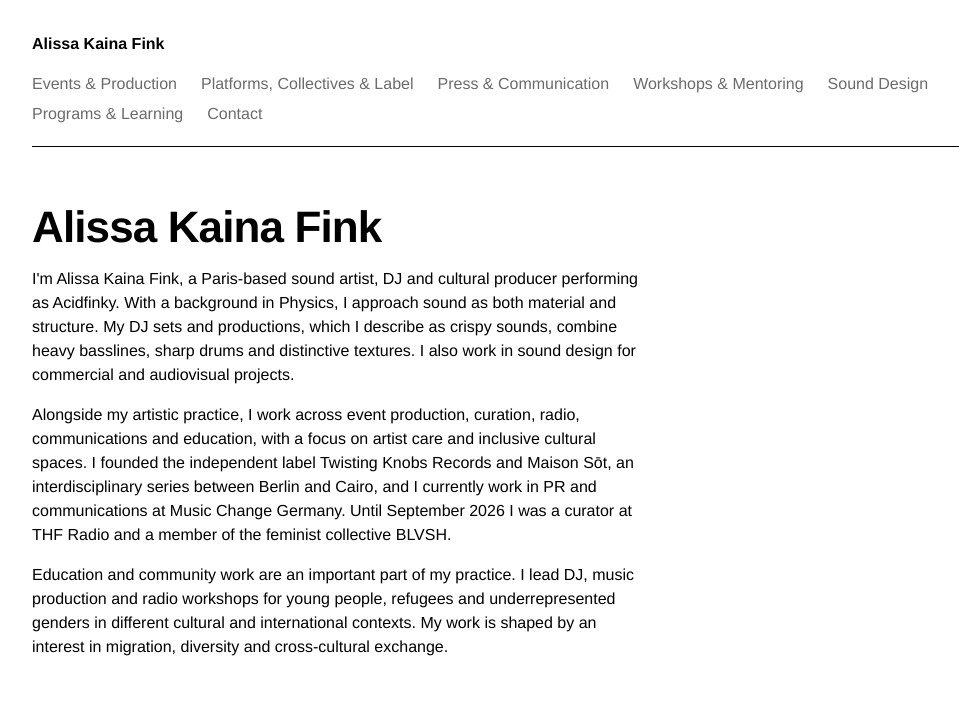
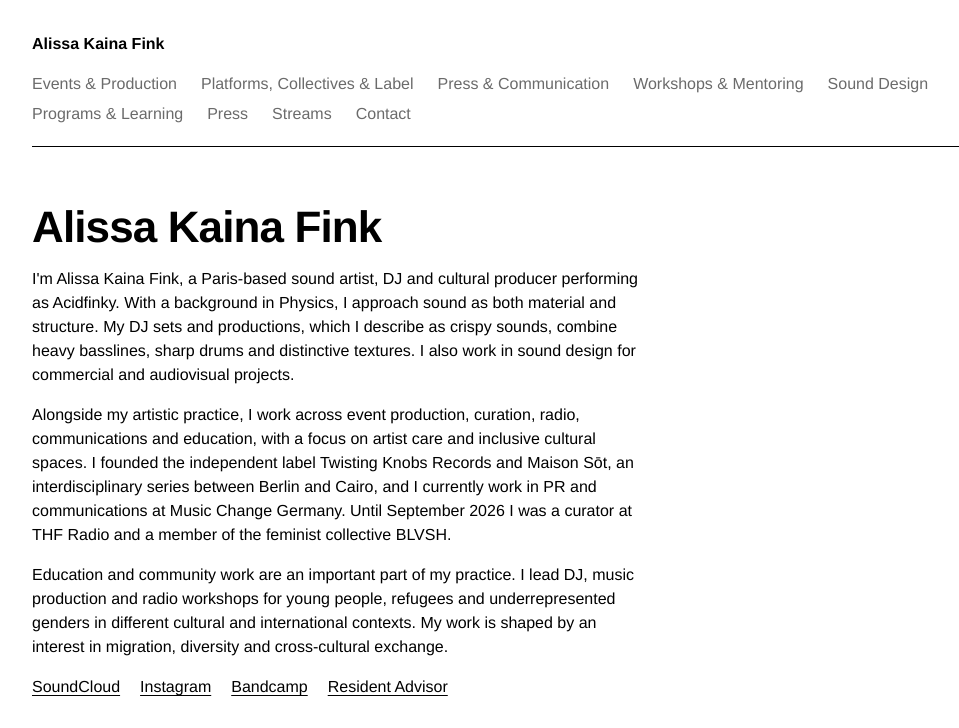
Before and after one commit to acidfinky/acidfinky, a plain HTML site: page index.html in a window 1280 px wide. Shown: the top 728 px of the page, without its empty margins (132-1091 px from the left). Drawn offline with Linux system fonts and the light colour scheme.

Commit message:
Add files via upload

```diff
--- a/index.html
+++ b/index.html
@@ -69,6 +69,7 @@ const SITE = {
   /* Press photo: put your file in the "images" folder and keep this name, or change it. Leave "" to hide. */
   photo: "images/press.jpg",
   photoCaption: "Photo: add credit here",
+  links: [["SoundCloud","https://soundcloud.com/acidfinky"],["Instagram","https://www.instagram.com/acidfinky/"],["Bandcamp","https://twistingknobsrecords.bandcamp.com/music"],["Resident Advisor","https://ra.co/dj/acidfinky"]],
   bio: [
     "I'm Alissa Kaina Fink, a Paris-based sound artist, DJ and cultural producer performing as Acidfinky. With a background in Physics, I approach sound as both material and structure. My DJ sets and productions, which I describe as crispy sounds, combine heavy basslines, sharp drums and distinctive textures. I also work in sound design for commercial and audiovisual projects.",
     "Alongside my artistic practice, I work across event production, curation, radio, communications and education, with a focus on artist care and inclusive cultural spaces. I founded the independent label Twisting Knobs Records and Maison Sōt, an interdisciplinary series between Berlin and Cairo, and I currently work in PR and communications at Music Change Germany. Until September 2026 I was a curator at THF Radio and a member of the feminist collective BLVSH.",
@@ -96,13 +97,13 @@ const PAGES = [
    intro:"Radio, collectives, and my own label and event series.",
    items:[
    { date:"2026 – present", place:"Berlin / Cairo", title:"Maison Sōt", role:"Founder",
-     text:["An interdisciplinary series between Berlin and Cairo for music, art, food and workshops. Its first public event was a women-only Ableton Live workshop in Cairo with Dhamma, followed by an evening at arkaoda Berlin."], links:[], images:[], video:"" },
+     text:["An interdisciplinary series between Berlin and Cairo for music, art, food and workshops. Its first public event was a women-only Ableton Live workshop in Cairo with Dhamma, followed by an evening at arkaoda Berlin."], links:[["Instagram","https://www.instagram.com/maison_sot/"],["Article","https://mixmagmena.com/read/a-women-only-ableton-live-workshop-took-place-in-cairo-news"]], images:[], video:"" },
    { date:"Jan 2023 – present", place:"Berlin", title:"Twisting Knobs Records", role:"Founder",
-     text:["Self-funded independent label."], links:[], images:[], video:"" },
+     text:["Self-funded independent label."], links:[["Instagram","https://www.instagram.com/twistingknobsrecords/"],["Bandcamp","https://twistingknobsrecords.bandcamp.com/music"]], images:[], video:"" },
    { date:"Jan 2021 – Sep 2026", place:"Berlin", title:"THF Radio", role:"Curator & Organiser (voluntary)",
      text:["Curatorial and organisational work at a community-based, diversity-focused radio station. Coordination with artists, collectives and community initiatives.","Vinyl DJ workshops for underrepresented genders and BIPOC individuals. Radio production workshops for minors with refugee background."], links:[], images:[], video:"" },
    { date:"Jun 2020 – Sep 2026", place:"Berlin", title:"BLVSH", role:"Event Producer & Organiser (voluntary)",
-     text:["Events, workshops and radio broadcasts. Awareness work and safer spaces for women, trans and non-binary artists."], links:[], images:[], video:"" }
+     text:["Events, workshops and radio broadcasts. Awareness work and safer spaces for women, trans and non-binary artists."], links:[["Instagram","https://www.instagram.com/blvsh.berlin/"]], images:[], video:"" }
  ]},
  { id:"communication", title:"Press & Communication",
    intro:"Communication, press and video work for music organisations and labels.",
@@ -110,17 +111,19 @@ const PAGES = [
    { date:"2026", place:"Berlin", title:"Low End Therapy Records", role:"Video editing and reels",
      text:["Video editing and short-form reels for the label."], links:[], images:[], video:"" },
    { date:"Apr 2025 – present", place:"Berlin", title:"Music Change Germany (previously Music Women* Germany)", role:"PR & Communications (paid)",
-     text:["Responsible for all social media, including social media strategy. Video editing, website, editorial work and press.","Occasional workshop coordination."], links:[], images:[], video:"" }
+     text:["Responsible for all social media, including social media strategy. Video editing, website, editorial work and press.","Occasional workshop coordination."], links:[["Instagram","https://www.instagram.com/musicchangegermany/"]], images:[], video:"" }
  ]},
  { id:"teaching", title:"Workshops & Mentoring",
    intro:"Courses and workshops I teach, mostly for women, trans and non-binary people and young refugees.",
    items:[
+   { date:"Jun 2026", place:"Berlin", title:"Berlin School of Sound", role:"Instructor",
+     text:["Beginner DJ workshop."], links:[["More info","https://www.berlinschoolofsound.com/about/our-teachers-berlin-school-of-sound/acidfinky-dj/"]], images:[], video:"" },
    { date:"May 2026", place:"Berlin", title:"Open Music Lab / Hejmo", role:"Mentor. Supported by Ableton",
-     text:["4-week beginner music production course using Ableton Live."], links:[], images:[], video:"" },
+     text:["4-week beginner music production course using Ableton Live."], links:[["Article","https://www.hejmoberlin.org/en/magazine/acidfinky-on-building-creative-confidence"]], images:[], video:"" },
    { date:"Dec 2025 – Apr 2026", place:"Berlin", title:"Sound Sisters", role:"Mentor. Supported by SoundCloud",
      text:["Beginner DJ course for young female refugees (ages 13–21) living in Schöneberg."], links:[], images:[], video:"" },
    { date:"Dec 2025 – Jan 2026", place:"Cairo", title:"Maison Sōt x Dhamma", role:"Organiser and mentor. Supported by Ableton",
-     text:["Beginner music production course for women based in Cairo."], links:[], images:[], video:"" },
+     text:["Beginner music production course for women based in Cairo."], links:[["Article","https://mixmagmena.com/read/a-women-only-ableton-live-workshop-took-place-in-cairo-news"]], images:[], video:"" },
    { date:"Nov 2025", place:"Riga", title:"Klik-Klak", role:"Mentor",
      text:["Introductory music production course using Ableton Live."], links:[], images:[], video:"" },
    { date:"Oct 2023", place:"Berlin", title:"Tag der Clubkultur", role:"Instructor",
@@ -132,11 +135,11 @@ const PAGES = [
    intro:"Commissioned sound design and original sound elements.",
    items:[
    { date:"May 2026", place:"", title:"NWNW x Hoka", role:"Sound Designer",
-     text:["Sound design for social media video footage, with cousin cousin Filmproduktion."], links:[], images:[], video:"" },
+     text:["Sound design for social media video footage, with cousin cousin Filmproduktion."], links:[["Watch","https://vimeo.com/1212693909"]], images:[], video:"https://player.vimeo.com/video/1212693909" },
    { date:"Oct 2025", place:"", title:"NWNW x Hoka", role:"Sound Designer",
      text:["Sound design for social media video content."], links:[], images:[], video:"" },
    { date:"Nov 2024", place:"", title:"Ableton", role:"Sound Designer",
-     text:["Original sound elements for an official Ableton commercial campaign."], links:[], images:[], video:"" }
+     text:["Original sound elements for an official Ableton commercial campaign."], links:[["Watch","https://www.youtube.com/watch?v=39yM0iJwOf0"]], images:[], video:"https://www.youtube.com/embed/39yM0iJwOf0" }
  ]},
  { id:"learning", title:"Programs & Learning",
    intro:"Programs and communities I took part in as a mentee or member.",
@@ -153,6 +156,34 @@ const PAGES = [
      text:["UK-based music production program for women."], links:[], images:[], video:"" },
    { date:"Mar – Aug 2020", place:"Berlin", title:"SPOON", role:"Member",
      text:["Vinyl DJ community and workspace for women, trans and non-binary individuals."], links:[], images:[], video:"" }
+ ]},
+ { id:"press", title:"Press",
+   intro:"Features, interviews and radio shows.",
+   items:[
+ { date:"Article", place:"Loop Rituals", title:"Up and Coming: Acidfinky", role:"Feature",
+     text:["Feature on bass, percussion and ear candy."], links:[["Read","https://looprituals.de/up-and-coming-acidfinky-bass-percussions-und-ganz-viel-ear-candy/"]], images:[], video:"" },
+ { date:"Article", place:"Seven.Berlin", title:"Acidfinky: Dub, Ear Candy and a Gentle Wandering Journey", role:"Feature",
+     text:[""], links:[["Read","https://seven.berlin/news/acidfinky-dub-ear-candy-and-a-gentle-wandering-journey/"]], images:[], video:"" },
+ { date:"Mar 2024", place:"Groove", title:"Groove Podcast 411", role:"Podcast",
+     text:[""], links:[["Listen","https://groove.de/2024/03/15/acidfinky-groove-podcast-411/"]], images:[], video:"" },
+ { date:"Article", place:"Hejmo Berlin", title:"Acidfinky on Building Creative Confidence", role:"Magazine",
+     text:[""], links:[["Read","https://www.hejmoberlin.org/en/magazine/acidfinky-on-building-creative-confidence"]], images:[], video:"" },
+ { date:"Profile", place:"Berlin School of Sound", title:"Acidfinky, DJ Teacher", role:"Teacher profile",
+     text:[""], links:[["Read","https://www.berlinschoolofsound.com/about/our-teachers-berlin-school-of-sound/acidfinky-dj/"]], images:[], video:"" },
+ { date:"Radio show", place:"Refuge Worldwide", title:"The Breakfast Show: HOKA Half Marathon Special", role:"Guest",
+     text:[""], links:[["Listen","https://refugeworldwide.com/radio/the-breakfast-show-hokas-half-marathon-special"]], images:[], video:"" },
+ { date:"20 Feb 2026", place:"Refuge Worldwide", title:"Dig Deep with Shiru Shush", role:"Radio show on running labels",
+     text:[""], links:[["Listen","https://refugeworldwide.com/radio/dig-deep-acidfinky-shiru-shush-20-feb-2026"]], images:[], video:"" }
+ ]},
+ { id:"streams", title:"Streams",
+   intro:"Latest streams and shows.",
+   items:[
+ { date:"Stream", place:"", title:"Mudd", role:"Show",
+     text:[""], links:[["Watch","https://www.youtube.com/watch?v=lhOJowM-8ho"]], images:[], video:"https://www.youtube.com/embed/lhOJowM-8ho" },
+ { date:"Stream", place:"", title:"Rinse", role:"Show",
+     text:[""], links:[["Watch","https://www.youtube.com/watch?v=RQaYH5AQVTU"]], images:[], video:"https://www.youtube.com/embed/RQaYH5AQVTU" },
+ { date:"Stream", place:"", title:"Seven", role:"Show",
+     text:[""], links:[["Watch","https://www.youtube.com/watch?v=aJZvGIk8cp8"]], images:[], video:"https://www.youtube.com/embed/aJZvGIk8cp8" }
  ]}
 ];
 
@@ -177,10 +208,11 @@ function media(it){
 function item(it){
   const links = (it.links||[]).length ? `<div class="links">${it.links.map(l=>`<a href="${l[1]}" target="_blank" rel="noopener">${l[0]}</a>`).join("")}</div>` : "";
   return `<article class="item">
-    <div class="meta type">${it.date}${it.place ? "<br>"+it.place : ""}</div>
-    <div><h2>${it.title}</h2><p class="role type">${it.role}</p>
-    ${it.text.map(t=>`<p>${t}</p>`).join("")}${links}${media(it)}</div></article>`;
+    <div class="meta type">${[it.date,it.place].filter(Boolean).join("<br>")}</div>
+    <div><h2>${it.title}</h2>${it.role ? `<p class="role type">${it.role}</p>` : ""}
+    ${it.text.filter(Boolean).map(t=>`<p>${t}</p>`).join("")}${links}${media(it)}</div></article>`;
 }
+const linkRow = () => SITE.links.map(l=>`<a href="${l[1]}" target="_blank" rel="noopener">${l[0]}</a>`).join("");
 function render(){
   const id = (location.hash || "#home").slice(1);
   const page = PAGES.find(p => p.id === id);
@@ -190,12 +222,12 @@ function render(){
     main.innerHTML = `<h1>${page.title}</h1><p class="intro">${page.intro}</p>${page.items.map(item).join("")}`;
   } else if(id === "contact"){
     document.title = `Contact – ${SITE.name}`;
-    main.innerHTML = `<h1>Contact</h1><p class="intro"><a href="mailto:${SITE.email}">${SITE.email}</a></p>`;
+    main.innerHTML = `<h1>Contact</h1><p class="intro"><a href="mailto:${SITE.email}">${SITE.email}</a></p><div class="links">${linkRow()}</div>`;
   } else {
     document.title = SITE.name;
     const pic = SITE.photo ? `<figure class="pic"><img src="${SITE.photo}" alt="${SITE.name}" onerror="this.closest('figure').remove()"><figcaption class="type">${SITE.photoCaption||""}</figcaption></figure>` : "";
     main.innerHTML = `<h1>${SITE.name}</h1>
-      <div class="home">${pic}<div class="bio">${SITE.bio.map(t=>`<p>${t}</p>`).join("")}</div></div>
+      <div class="home">${pic}<div class="bio">${SITE.bio.map(t=>`<p>${t}</p>`).join("")}<div class="links">${linkRow()}</div></div></div>
       <ul class="home-list">${PAGES.map(p=>`<li><a href="#${p.id}">${p.title}</a></li>`).join("")}<li><a href="#contact">Contact</a></li></ul>`;
   }
   window.scrollTo(0,0);
```
